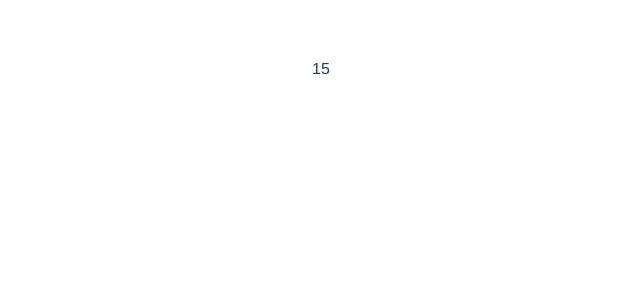
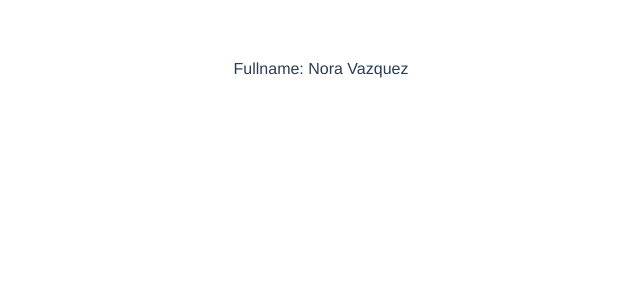
Before and after one commit to noravazquez/vue_example, a Vue app: page / in a window 1280 px wide. Shown: the top 300 px of the page, without its empty margins (319-959 px from the left). Built offline with nearby package versions, Linux system fonts and the light colour scheme.

Commit message:
Computed

```diff
--- a/src/components/Home.vue
+++ b/src/components/Home.vue
@@ -1,25 +1,24 @@
 <template>
     <div>
-        <div>{{ obj.counter }}</div>
+        <div>Fullname: {{ fullName }}</div>
     </div>
 </template>
 
 <script>
-import { reactive, watch } from "vue";
+import { ref, computed } from "vue";
 
 export default {
     setup() {
-        const obj = reactive({ counter: 0});
+        const firstName = ref("Nora");
+        const lastName = ref("Vazquez");
 
-        setInterval(() => obj.counter++, 500);
-
-        watch(() => obj.counter, (valor, anterior) => {
-            console.log(valor, anterior);
-        });
+        const fullName = computed(() => {
+            return `${firstName.value} ${lastName.value}`
+        })
 
         return {
-            obj,
-        }
+            fullName,
+        };
     },
 };
 </script>
```
